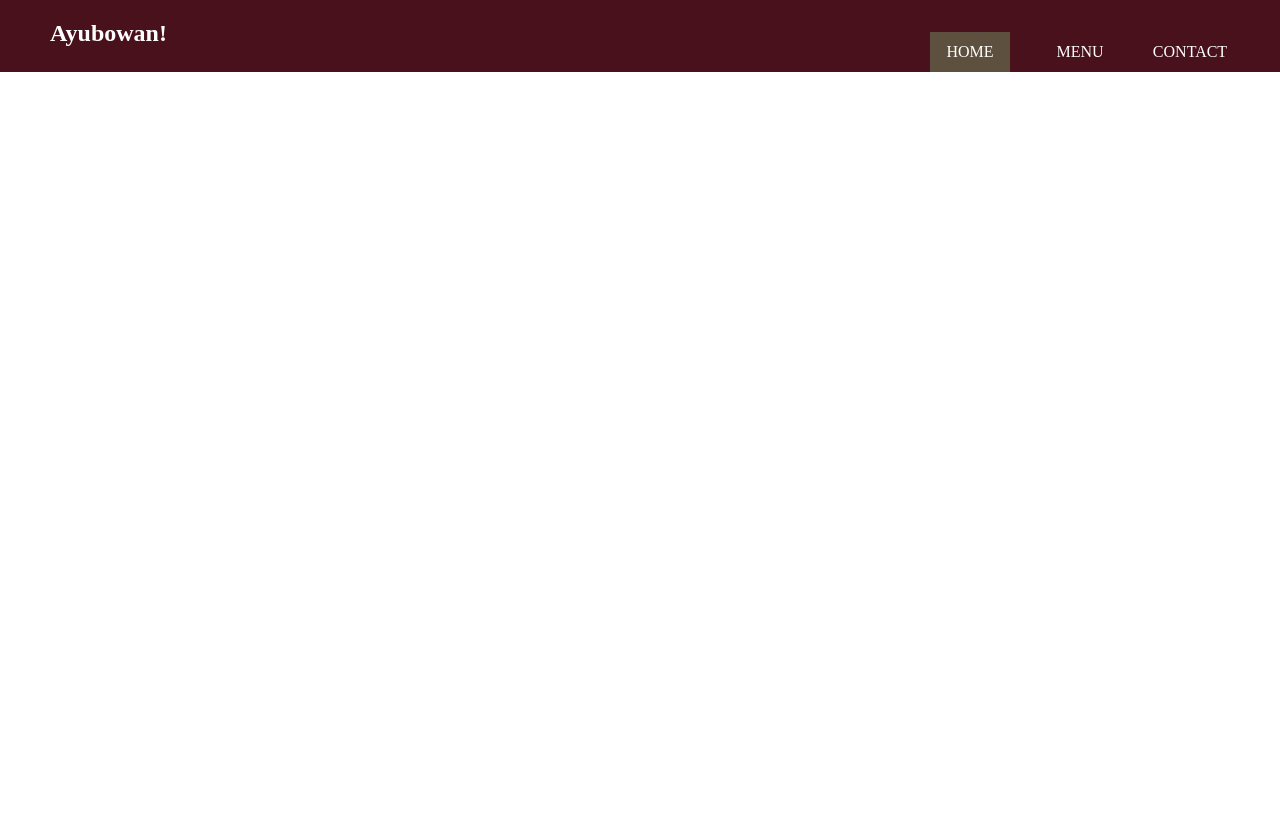
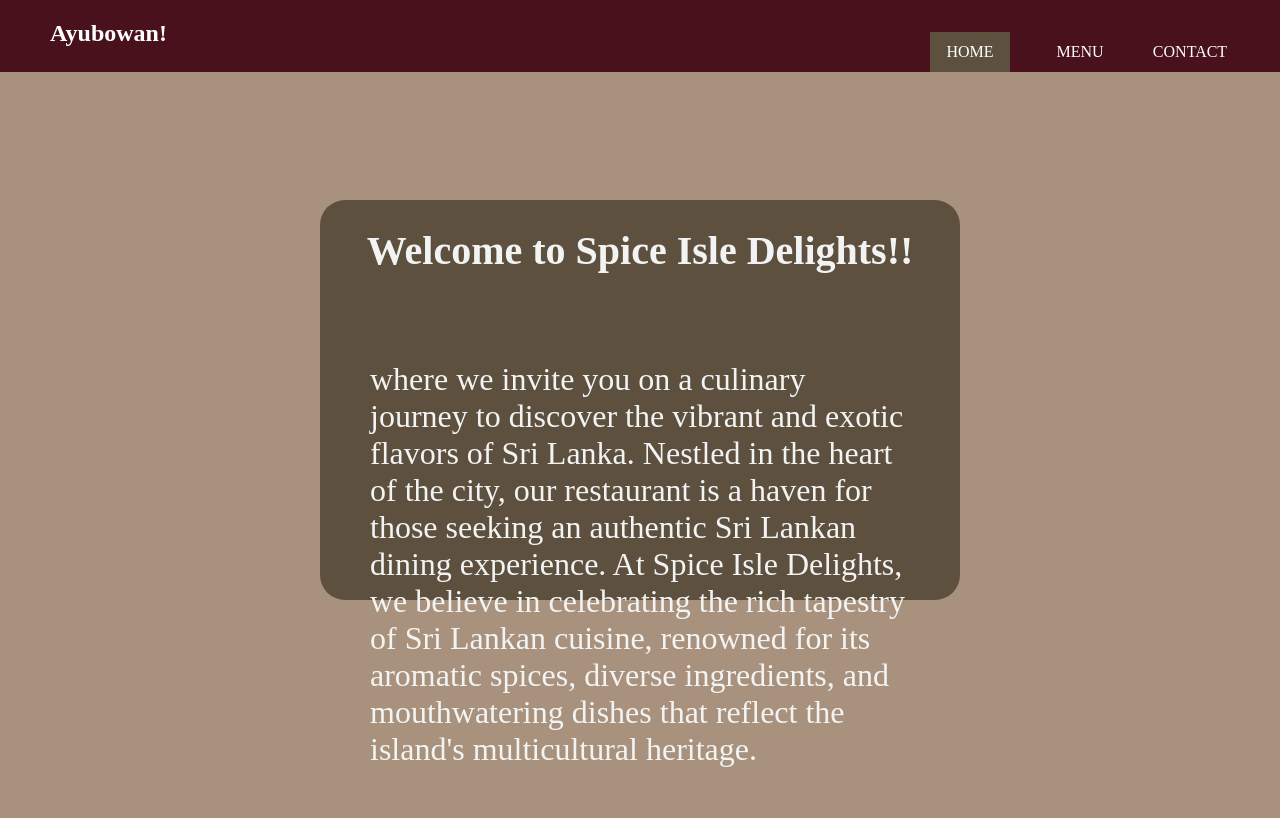
Before and after one commit to evilkeil/-Restaurant-Page, a website built with webpack: page src/template.html in a window 1280 px wide. Built offline with nearby package versions, Linux system fonts and the light colour scheme.

Commit message:
make template for the home page and style it

```diff
--- a/src/assets/style.css
+++ b/src/assets/style.css
@@ -6,6 +6,7 @@
     --header-color:#49111C;
     --main-color:#A9927D;
     --sub-color:#5e503f;
+    --text-color: #f2f4f3;
 }
 
 
@@ -13,6 +14,10 @@ body{
     margin: 0;
     padding: 0;
     height: 100vh;
+    display: flex;
+    justify-content: center;
+    align-items: center;
+    background-color: var(--main-color);
 }
 
 ul{
@@ -64,3 +69,24 @@ ul{
 [data-selected]{
     background-color: var(--sub-color);
 }
+
+.container{
+    display: flex;
+    flex-direction: column;
+    align-items: center;
+    width: 50%;
+    height: 50%;
+    background-color: var(--sub-color);
+    color:var(--text-color) ;
+    border-radius: 25px;
+}
+
+.container h1{
+    font-size: 2.5rem;
+    font-weight: 900;
+}
+.container .description{
+    margin-top: 10px;
+    padding:50px;
+    font-size: 2rem;
+}
--- a/src/template.html
+++ b/src/template.html
@@ -7,7 +7,10 @@
     <title> <%= htmlWebpackPlugin.options.title %></title>
 </head>
 <body>
-
+   <div class="container">
+    <h1>Welcome to Spice Isle Delights!!</h1>
+    <p class="description"> where we invite you on a culinary journey to discover the vibrant and exotic flavors of Sri Lanka. Nestled in the heart of the city, our restaurant is a haven for those seeking an authentic Sri Lankan dining experience. At Spice Isle Delights, we believe in celebrating the rich tapestry of Sri Lankan cuisine, renowned for its aromatic spices, diverse ingredients, and mouthwatering dishes that reflect the island's multicultural heritage.</p>
+   </div>
 
 </body>
 </html>
```
